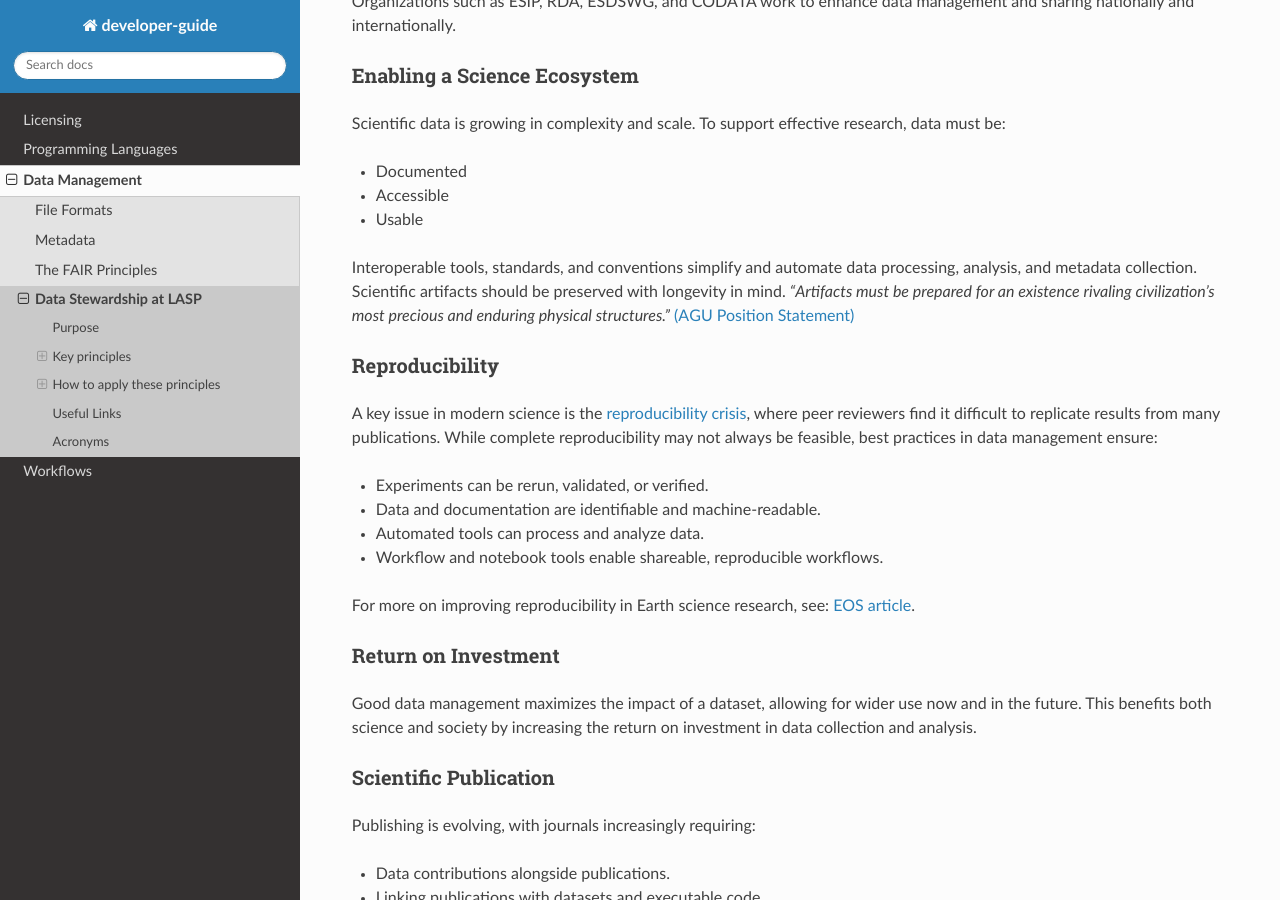
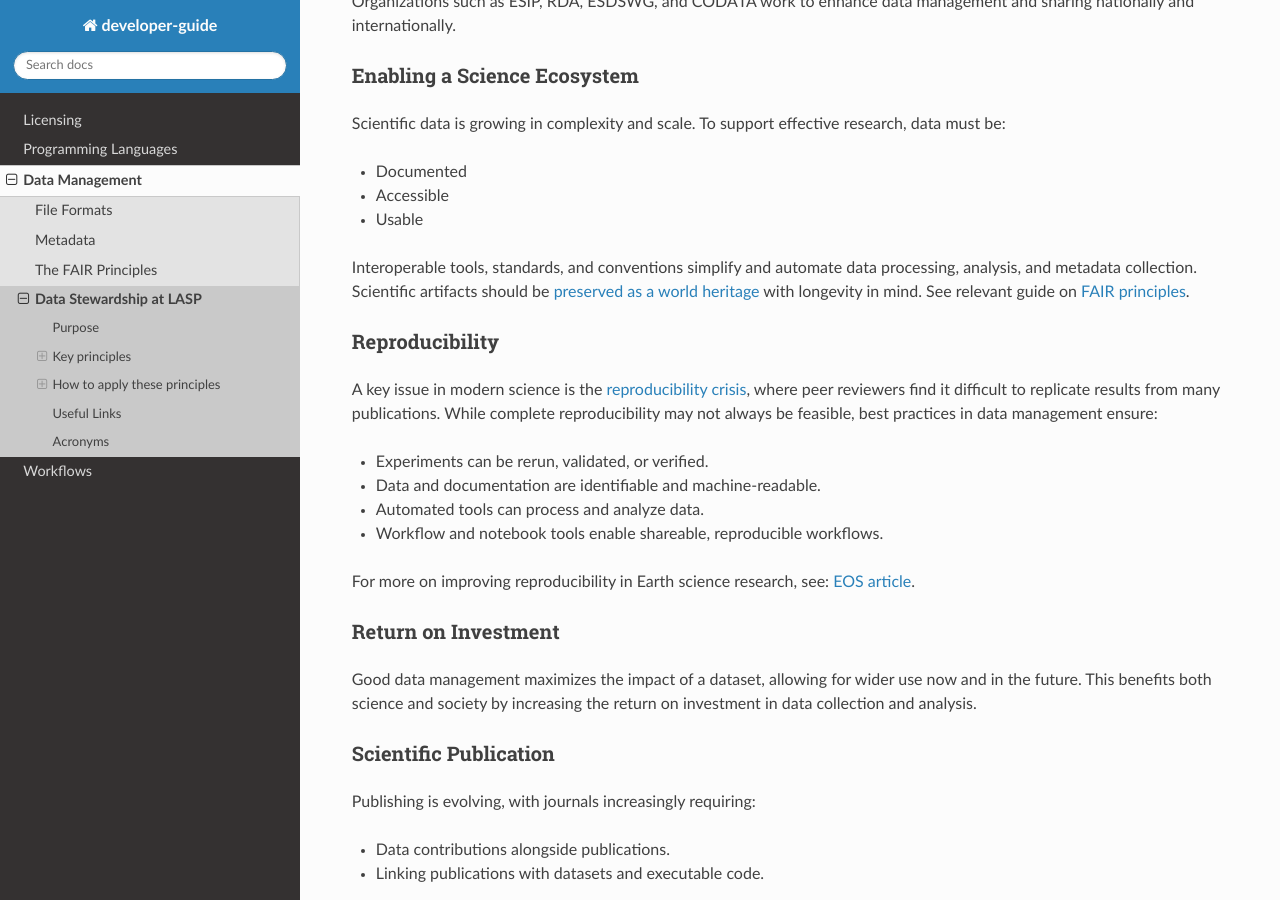
Before and after one commit to lasp/developer-guide, a Sphinx documentation site: the page built from docs/source/data_management/data_stewardship.md, in a window 1280 px wide and 900 px high, scrolled down 908 px. Built offline with Sphinx 7.4.7 and the Read the Docs theme 3.1.0, drawn with Linux system fonts in a browser that asks for light colours; pages that are not in the unit, such as notebooks, are missing from menus; some of the changed text lies outside the part shown.

Commit message:
Replace broken AGU link. Add a link to the FAIR principles guide for additional relevant information

```diff
--- a/docs/source/data_management/data_stewardship.md
+++ b/docs/source/data_management/data_stewardship.md
@@ -44,9 +44,8 @@ must be:
 - Usable
 
 Interoperable tools, standards, and conventions simplify and automate data processing,
-analysis, and metadata collection. Scientific artifacts should be preserved with longevity
-in mind. *"Artifacts must be prepared for an existence rivaling civilization's most precious
-and enduring physical structures."* [(AGU Position Statement)](https://www.agu.org/Share-and-Advocate/Share/policymakers/position-statements-member-review)
+analysis, and metadata collection. Scientific artifacts should be [preserved as a world heritage](https://www.agu.org/share-and-advocate/share/policymakers/position-statements/position_data)
+with longevity in mind. See relevant guide on [FAIR principles](fair_principles.md).
 
 ### Reproducibility
 
@@ -129,7 +128,8 @@ for operational digital products stewarded by national data centers.
 
 ## Useful Links
 
-- [AGU Position Statement on Scientific Data](https://www.agu.org/Share-and-Advocate/Share/policymakers/position-statements-member-review)
+- [FAIR Principles](fair_principles.md)
+- [AGU Position Statement on Data](https://www.agu.org/share-and-advocate/share/policymakers/position-statements/position_data)
 - [Improving Reproducibility in Earth Science Research](https://eos.org/opinions/improving-reproducibility-in-earth-science-research)
 - [FORCE11 on Digital Publishing](https://www.force11.org/about)
 - [Software Sustainability Institute](https://www.software.ac.uk/)
@@ -141,6 +141,7 @@ for operational digital products stewarded by national data centers.
 - **DMP** = Data Management Plan
 - **ESDSWG** = Earth Science Data Systems Working Group
 - **ESIP** = Earth Science Information Partners
+- **FAIR** = Findable, Accessible, Interoperable, and Reusable
 - **FORCE11** = Future of Research Communication and e-Scholarship
 - **NASA** = National Aeronautics and Space Administration
 - **NOAA** = National Oceanic and Atmospheric Administration
```
